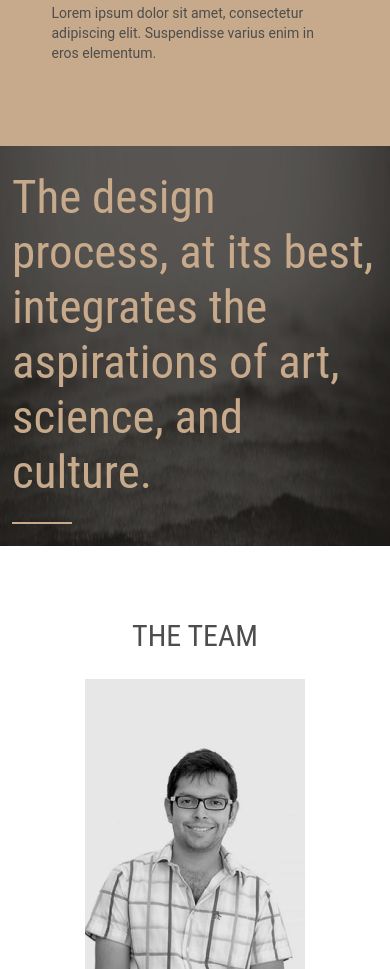
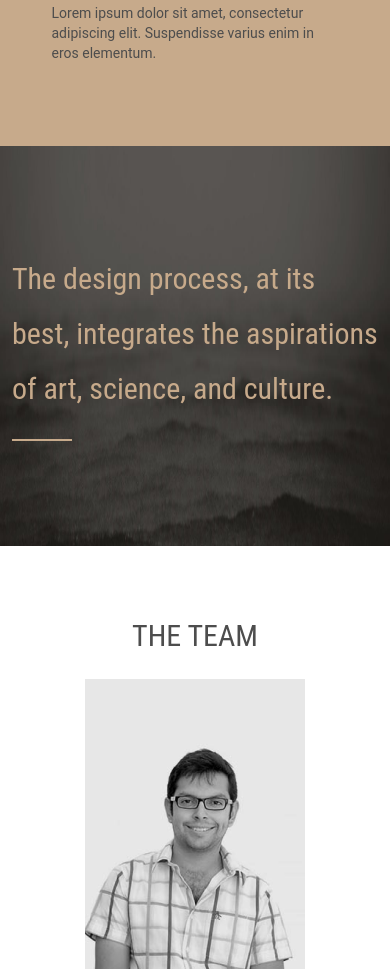
Before and after one commit to Mrecnazovec/Stone, a plain HTML site: page index.html in a window 390 px wide. Shown: the part 1449-2418 px from the top of the page. Drawn offline with Linux system fonts and the light colour scheme.

Commit message:
Add files via upload

```diff
--- a/css/media.css
+++ b/css/media.css
@@ -68,6 +68,9 @@
     .footer_link {
         padding: 9px 30px;
     }
+    .mainThree_text {
+        font-size: 30px;
+    }
 }
 
 @media screen and (max-width:310px) {
```
